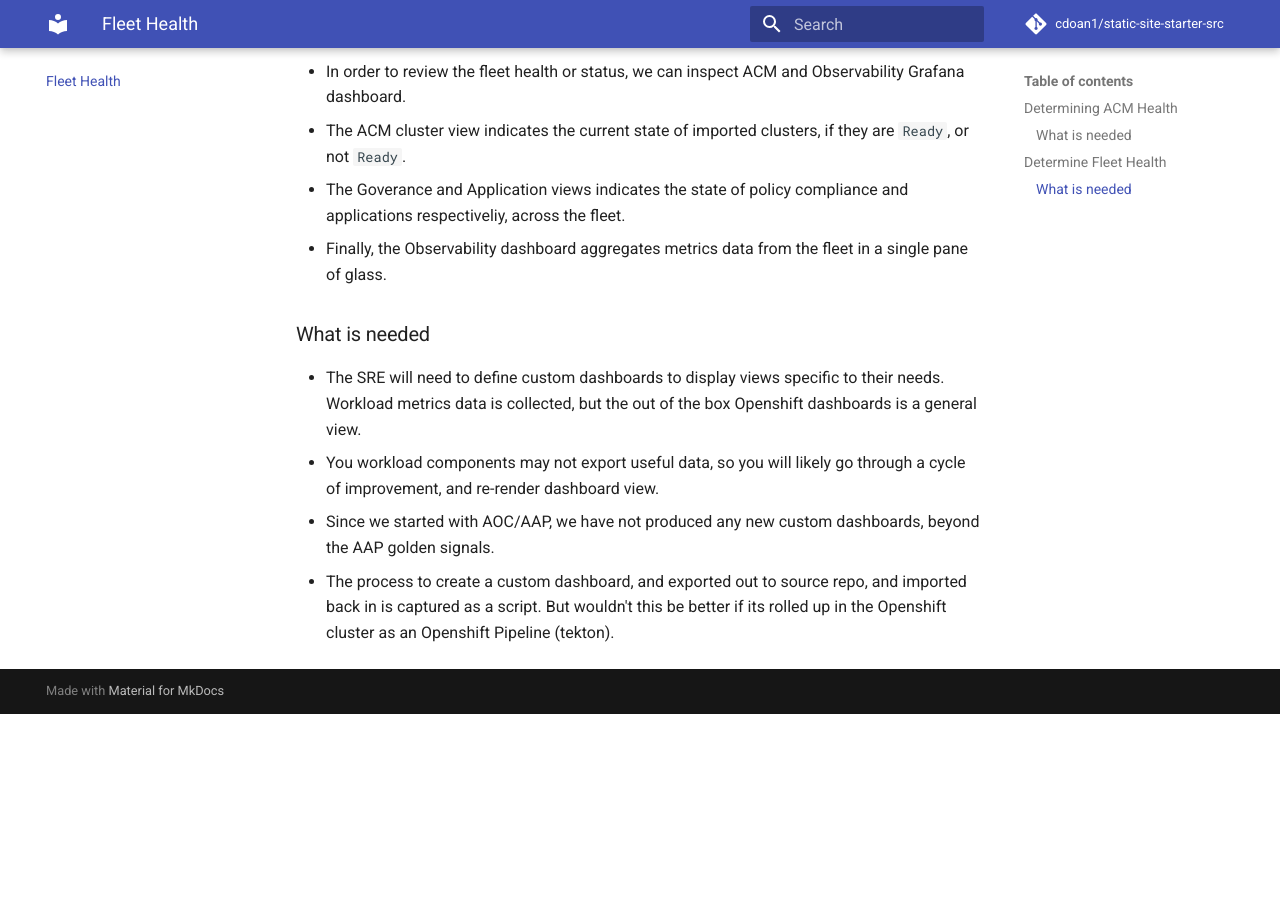
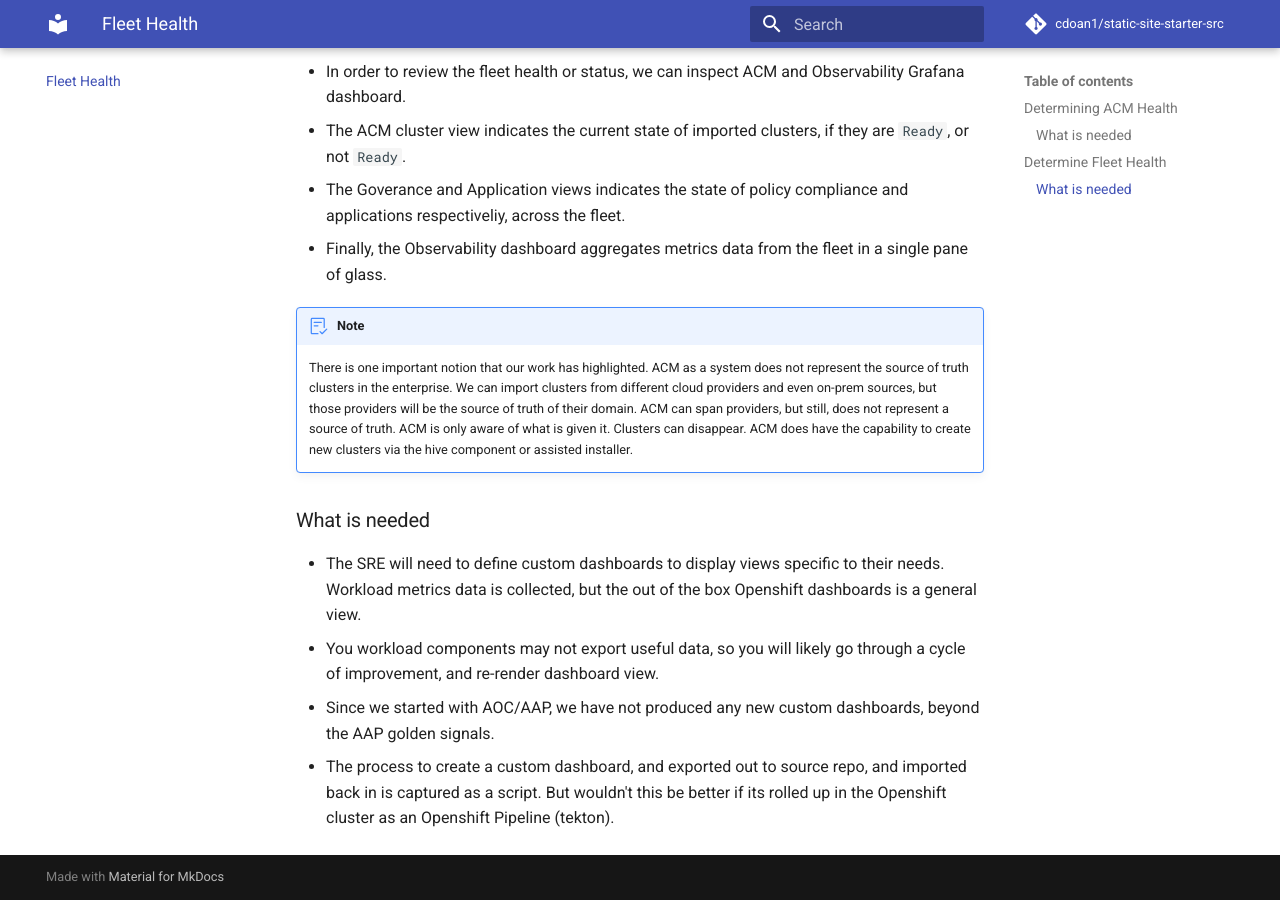
Before and after one commit to cdoan1/static-site-starter-src, an MkDocs documentation site: the page built from docs/fleet-health.md, in a window 1280 px wide and 900 px high, scrolled down 1370 px. Built offline with MkDocs 1.6.1 and Material for MkDocs 9.7.7, drawn with Linux system fonts in a browser that asks for light colours; comment, search, counter and statistics services are not loaded; before the commit the page ends 2084 px from its top, so only the background shows below that.

Commit message:
doc update

```diff
--- a/docs/fleet-health.md
+++ b/docs/fleet-health.md
@@ -30,6 +30,10 @@
 - The Goverance and Application views indicates the state of policy compliance and applications respectiveliy, across the fleet.
 - Finally, the Observability dashboard aggregates metrics data from the fleet in a single pane of glass.
 
+!!! note
+
+    There is one important notion that our work has highlighted. ACM as a system does not represent the source of truth clusters in the enterprise. We can import clusters from different cloud providers and even on-prem sources, but those providers will be the source of truth of their domain. ACM can span providers, but still, does not represent a source of truth. ACM is only aware of what is given it. Clusters can disappear. ACM does have the capability to create new clusters via the hive component or assisted installer.
+
 ### What is needed
 
 - The SRE will need to define custom dashboards to display views specific to their needs. Workload metrics data is collected, but the out of the box Openshift dashboards is a general view.
```
